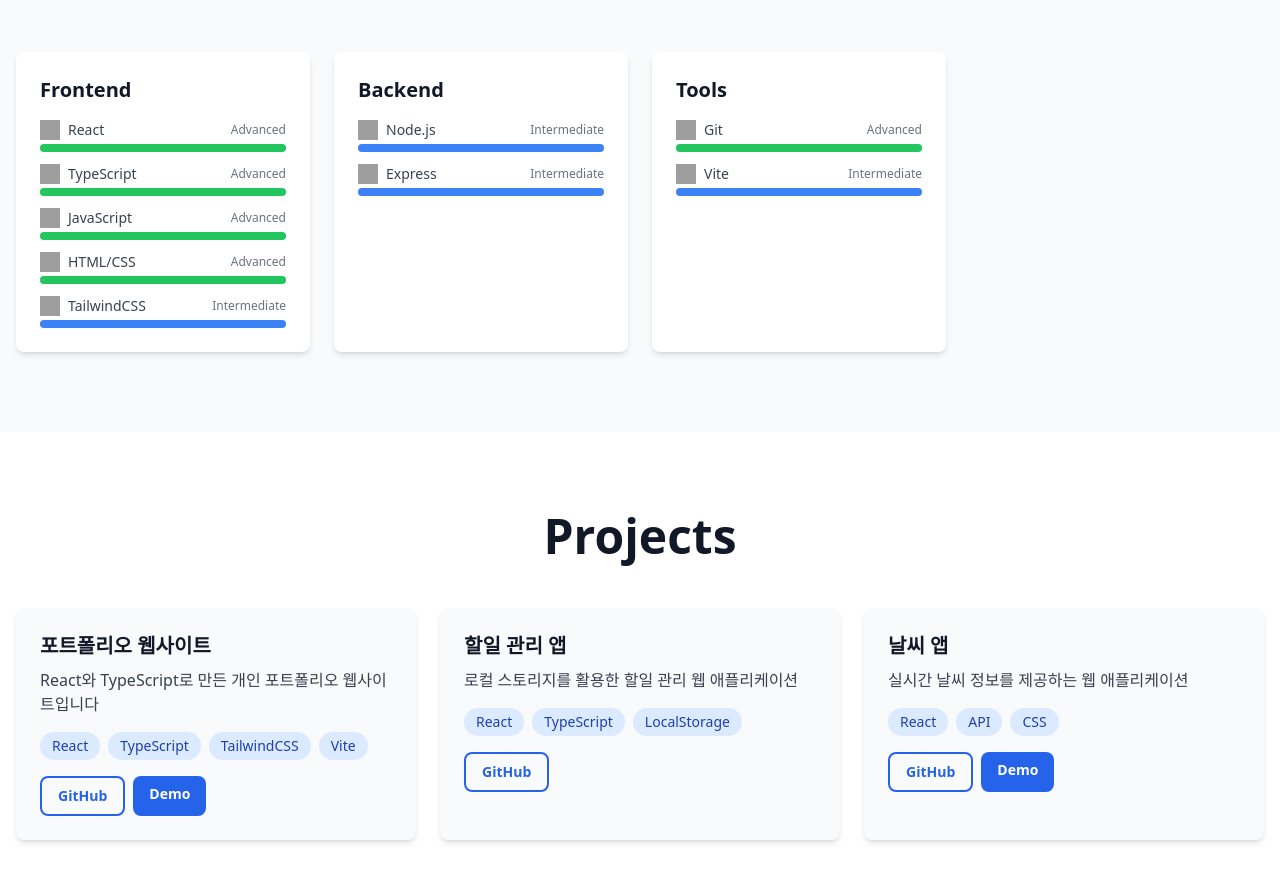
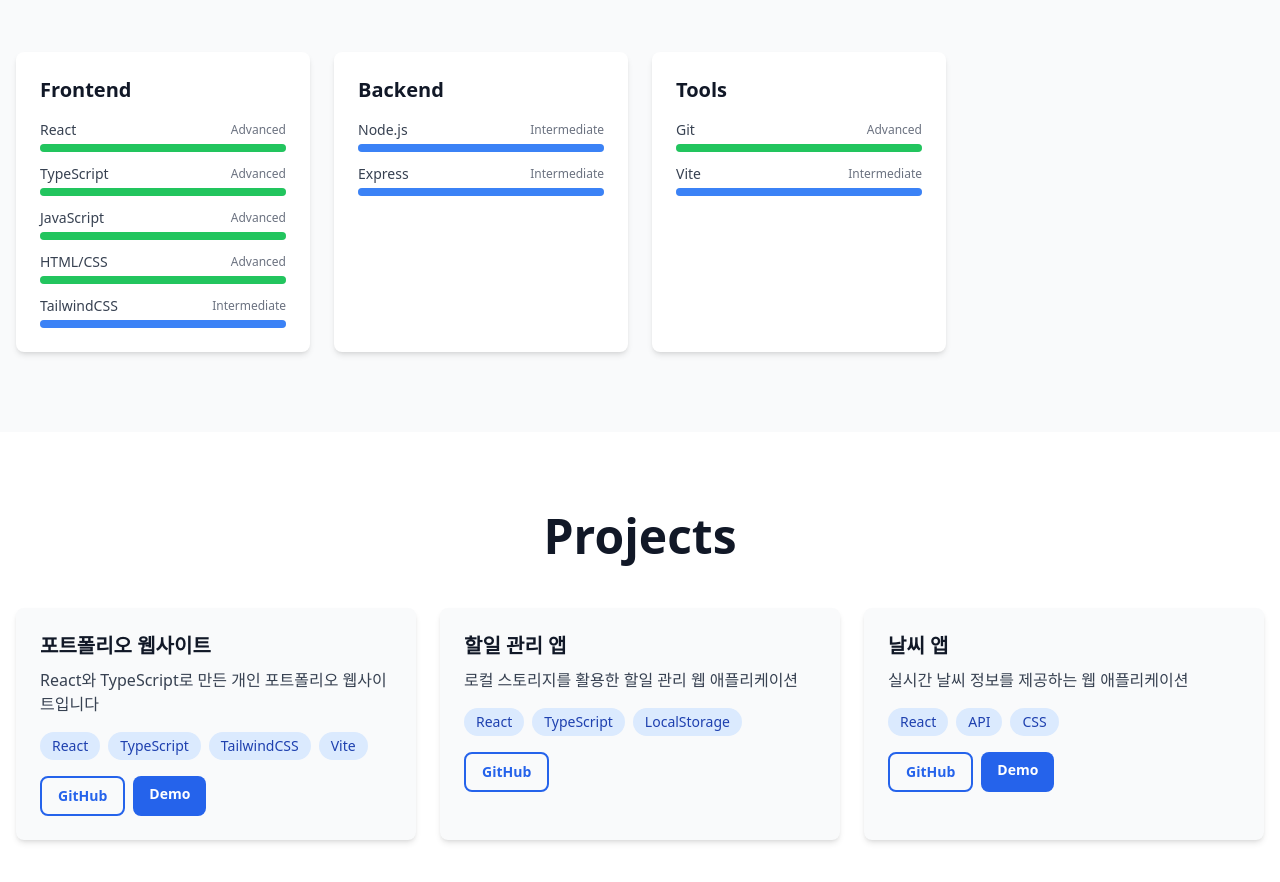
Before and after one commit to 2per2/portfolio, a React (Vite) app: page / in a window 1280 px wide. Shown: the part 1268-2150 px from the top of the page. Built offline with nearby package versions, Linux system fonts and the light colour scheme; grey boxes are pictures that could not be loaded.

Commit message:
refactor: Remove icon property from Skill type and update Skills component
- Removed the optional icon property from the Skill interface.
- Simplified the Skills component by eliminating icon rendering logic.
- Updated portfolioData to reflect the removal of icon paths for skills.

```diff
--- a/src/components/ui/Skills.tsx
+++ b/src/components/ui/Skills.tsx
@@ -62,14 +62,7 @@ export function Skills({ skills }: SkillsProps) {
                   {categorySkills.map((skill, index) => (
                     <div key={index}>
                       <div className="flex items-center justify-between mb-1">
-                        <span className="text-sm text-gray-700 dark:text-gray-300 flex items-center gap-2">
-                          {skill.icon && (
-                            <img
-                              src={skill.icon}
-                              alt={skill.name + " 로고"}
-                              className="w-5 h-5 inline-block"
-                            />
-                          )}
+                        <span className="text-sm text-gray-700 dark:text-gray-300">
                           {skill.name}
                         </span>
                         <span className="text-xs text-gray-500 dark:text-gray-400 capitalize">
--- a/src/data/portfolioData.ts
+++ b/src/data/portfolioData.ts
@@ -11,60 +11,15 @@ export const portfolioData: PortfolioData = {
 React와 TypeScript를 주로 사용하며, 사용자 경험을 최우선으로 생각합니다.
 깔끔하고 직관적인 인터페이스를 만드는 것을 좋아합니다.`,
   skills: [
-    {
-      name: "React",
-      level: "advanced",
-      category: "frontend",
-      icon: "/icons/react.svg",
-    },
-    {
-      name: "TypeScript",
-      level: "advanced",
-      category: "frontend",
-      icon: "/icons/typescript.svg",
-    },
-    {
-      name: "JavaScript",
-      level: "advanced",
-      category: "frontend",
-      icon: "/icons/javascript.svg",
-    },
-    {
-      name: "HTML/CSS",
-      level: "advanced",
-      category: "frontend",
-      icon: "/icons/htmlcss.svg",
-    },
-    {
-      name: "TailwindCSS",
-      level: "intermediate",
-      category: "frontend",
-      icon: "/icons/tailwindcss.svg",
-    },
-    {
-      name: "Node.js",
-      level: "intermediate",
-      category: "backend",
-      icon: "/icons/nodejs.svg",
-    },
-    {
-      name: "Express",
-      level: "intermediate",
-      category: "backend",
-      icon: "/icons/express.svg",
-    },
-    {
-      name: "Git",
-      level: "advanced",
-      category: "tool",
-      icon: "/icons/git.svg",
-    },
-    {
-      name: "Vite",
-      level: "intermediate",
-      category: "tool",
-      icon: "/icons/vite.svg",
-    },
+    { name: "React", level: "advanced", category: "frontend" },
+    { name: "TypeScript", level: "advanced", category: "frontend" },
+    { name: "JavaScript", level: "advanced", category: "frontend" },
+    { name: "HTML/CSS", level: "advanced", category: "frontend" },
+    { name: "TailwindCSS", level: "intermediate", category: "frontend" },
+    { name: "Node.js", level: "intermediate", category: "backend" },
+    { name: "Express", level: "intermediate", category: "backend" },
+    { name: "Git", level: "advanced", category: "tool" },
+    { name: "Vite", level: "intermediate", category: "tool" },
   ],
   projects: [
     {
--- a/src/types/portfolio.ts
+++ b/src/types/portfolio.ts
@@ -16,7 +16,6 @@ export interface Skill {
   name: string;
   level: "beginner" | "intermediate" | "advanced";
   category: "frontend" | "backend" | "tool" | "other";
-  icon?: string; // 기술 로고 경로 또는 아이콘
 }
 
 export interface ContactInfo {
```
